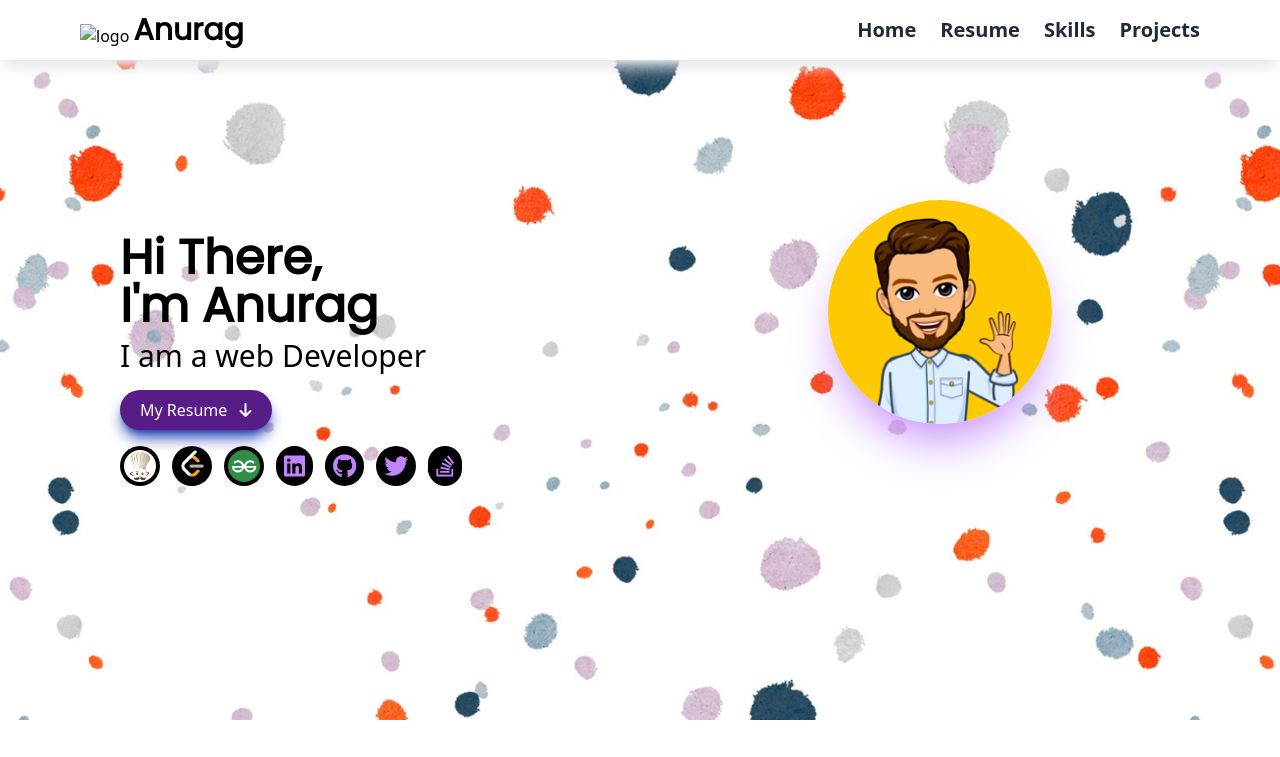
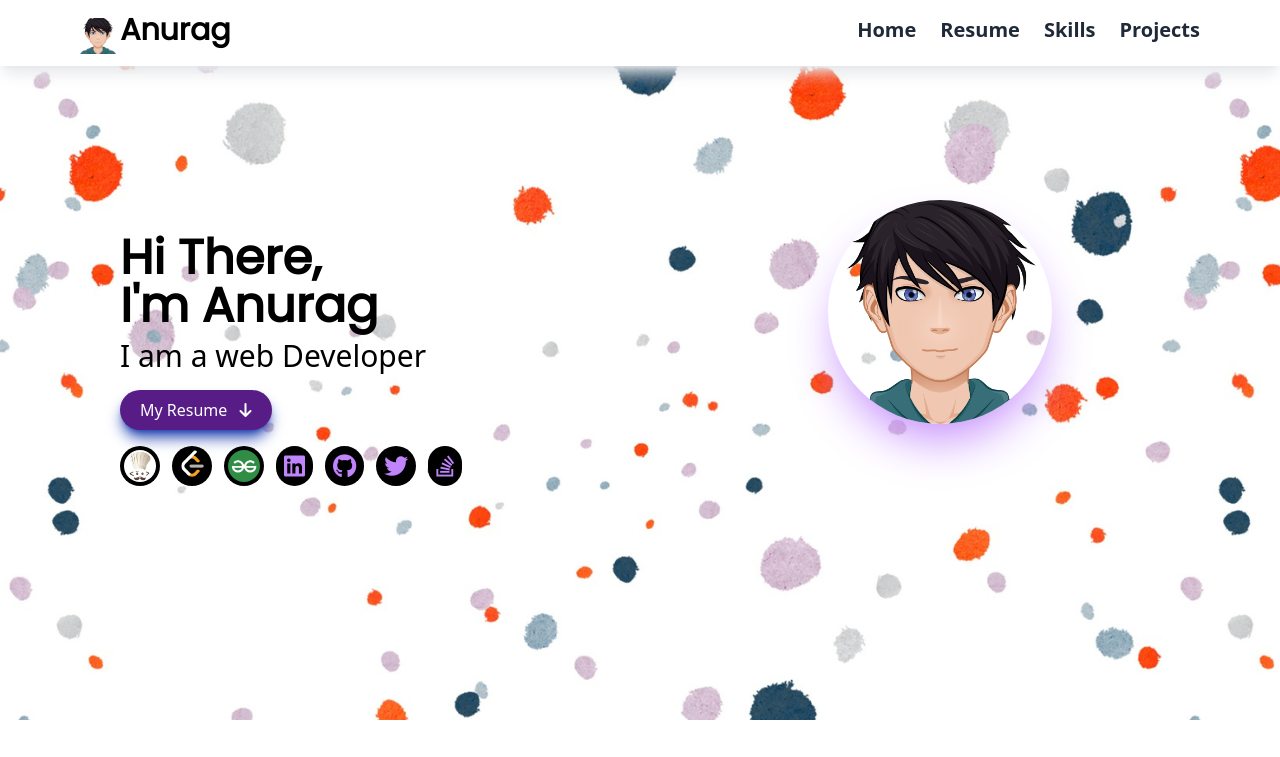
Before and after one commit to anurag-327/Portfolio-site, a website: page index.html in a window 1280 px wide. Shown: the top 757 px of the page. Drawn offline with Linux system fonts and the light colour scheme.

Commit message:
uodated broken links

```diff
--- a/index.html
+++ b/index.html
@@ -11,7 +11,7 @@
 <body class="">
     <nav class="bg-white z-50 top-0 fixed w-full px-20 py-3 flex shadow-lg  shadow-gray-200 justify-between  sm:flex-col">
         <div class="">
-            <img class="w-9 h-9 inline sm:float-left" src="./src/Images/Smhandles/anurag.png" alt="logo">
+            <img class="w-9 h-9 inline sm:float-left" src="./src/Images/avatar.png" alt="logo">
             <span class="inline font-extrabold sm:float-left text-3xl mt-1 font-poppins">Anurag</span>
             <i class="fa-solid fa-bars mt-3 float-right hidden invisible sm:visible togglenavbar "></i>
         </div>
@@ -19,7 +19,7 @@
             <ul class="flex navbar_components_ul sm:flex-col text-center gap-6 text-xl text-gray-800 font-bold ">
                 <li class="hover:text-blue-700 cursor-pointer hover:scale-110 transform transition duration-500"><a href="/">Home</a></li>
                 <li class="hover:text-blue-700 cursor-pointer hover:scale-110 transform transition duration-500"><a href="./src/Images/resume/RESUME.pdf">Resume</a></li>
-                <li class="hover:text-blue-700 cursor-pointer hover:scale-110 transform transition duration-500"><a href="#skillsprojects">Skills</a></li>
+                <li class="hover:text-blue-700 cursor-pointer hover:scale-110 transform transition duration-500"><a href="#skills">Skills</a></li>
                 <li class="hover:text-blue-700 cursor-pointer hover:scale-110 transform transition duration-500"><a href="#projects">Projects</a></li>
 
             </ul>
@@ -65,7 +65,7 @@
          </div>
          <div class="w-[50%] flex justify-center items-center sm:hidden  ">
             <div class="w-[50%] h-[50%] flex justify-center">
-                <img class=" shadow-2xl hover:shadow-purple-800 hover:scale-105 transform transition duration-500   shadow-purple-400 w-56 h-56 rounded-full" src="./src/Images/hero.png" alt="hero">
+                <img class=" shadow-2xl hover:shadow-purple-800 hover:scale-105 transform transition duration-500   shadow-purple-400 w-56 h-56 rounded-full" src="./src/Images/avatar.png" alt="hero">
             </div>
          </div>
     </section>
```
Also changed, not shown: src/Images/avatar.png (added), src/Images/projects/projectimages/portfolio.png.
